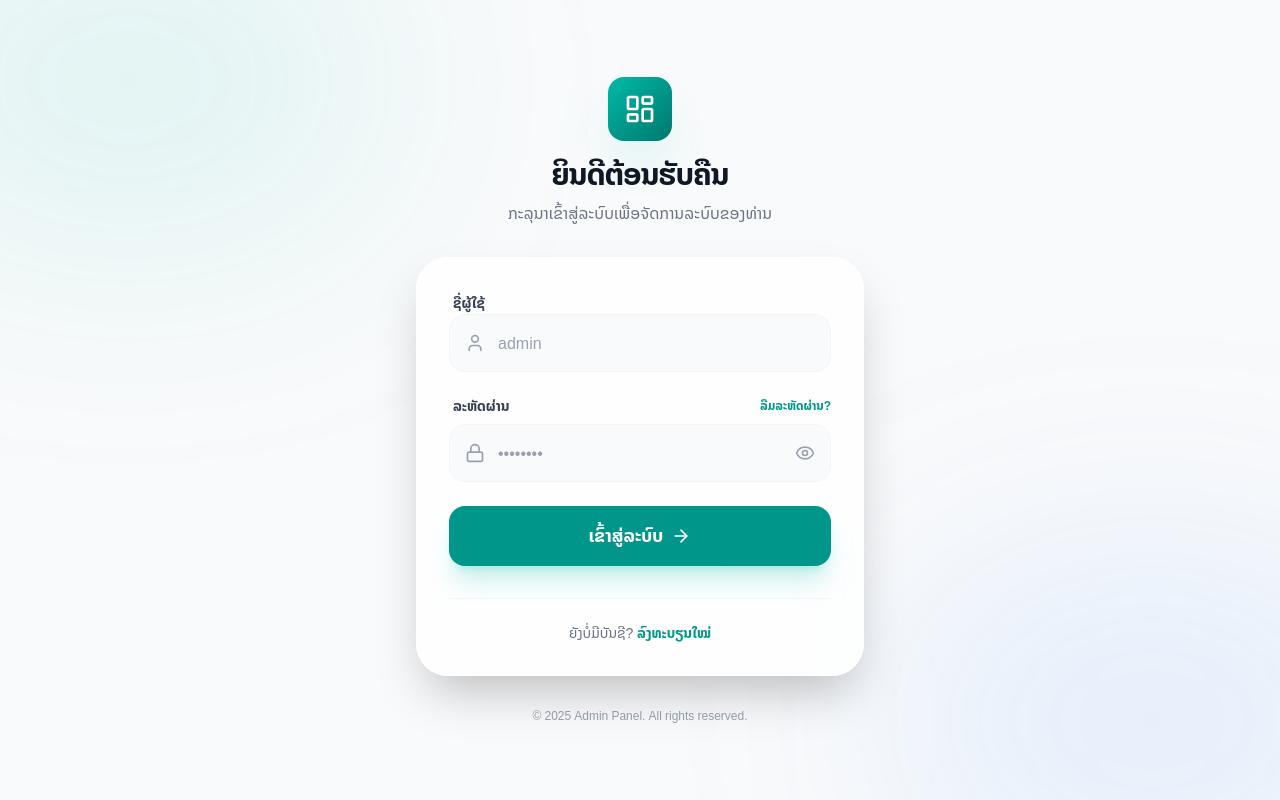
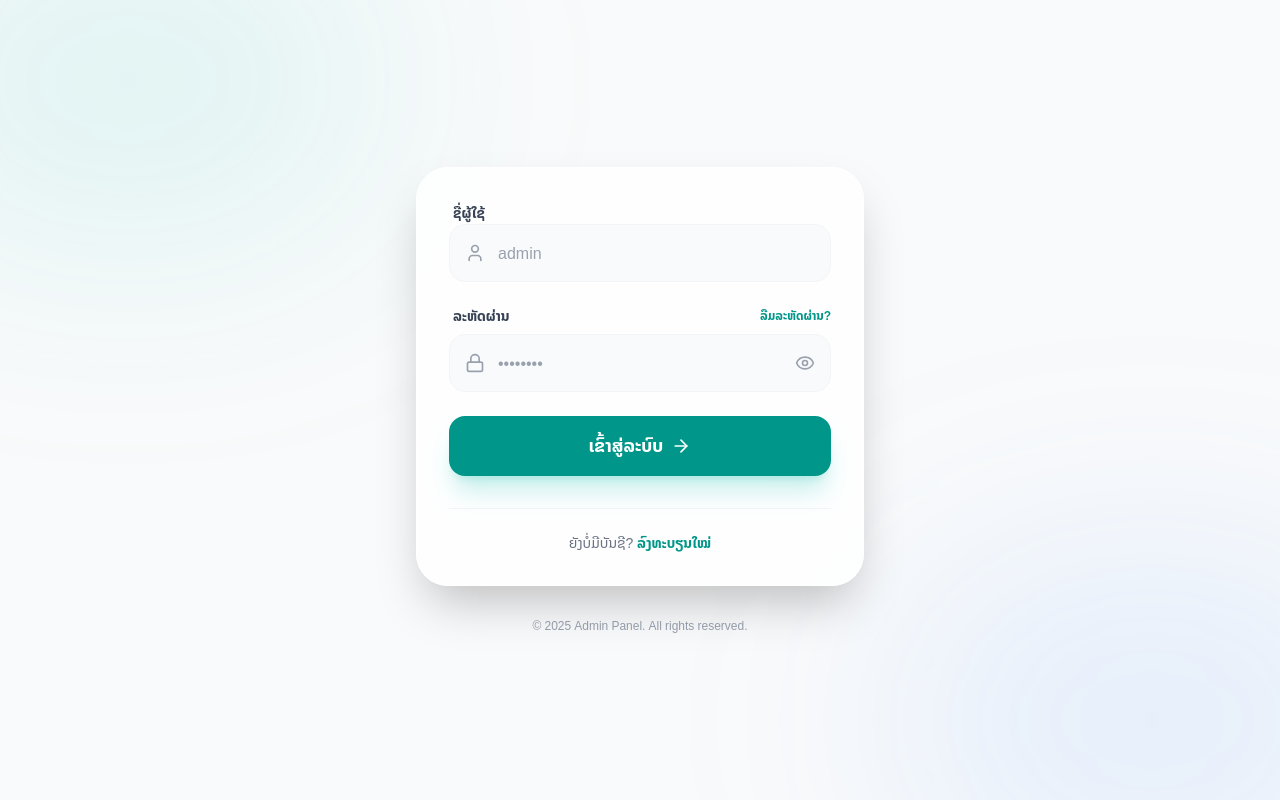
Before and after one commit to huevangxp/next-beginner, a Next.js app: page /login in a window 1280 px wide. Built offline with nearby package versions, Linux system fonts and the light colour scheme.

Commit message:
commit Thu 12/18/2025 13:28:07.24

```diff
--- a/app/login/page.tsx
+++ b/app/login/page.tsx
@@ -50,17 +50,6 @@ const LoginPage = () => {
 
       <div className="w-full max-w-md relative z-10">
         {/* Logo Section */}
-        <div className="flex flex-col items-center mb-8 animate-in fade-in slide-in-from-top-4 duration-700">
-          <div className="w-16 h-16 bg-gradient-to-br from-teal-500 to-teal-700 rounded-2xl flex items-center justify-center shadow-2xl shadow-teal-500/20 mb-4">
-            <LayoutDashboard className="text-white w-8 h-8" />
-          </div>
-          <h1 className="text-3xl font-bold text-gray-900 dark:text-white tracking-tight">
-            ຍິນດີຕ້ອນຮັບຄືນ
-          </h1>
-          <p className="text-gray-500 dark:text-gray-400 mt-2">
-            ກະລຸນາເຂົ້າສູ່ລະບົບເພື່ອຈັດການລະບົບຂອງທ່ານ
-          </p>
-        </div>
 
         {/* Login Card */}
         <div className="bg-white/80 dark:bg-gray-900/80 backdrop-blur-xl p-8 rounded-[32px] border border-white dark:border-gray-800 shadow-2xl animate-in fade-in zoom-in-95 duration-500">
```
